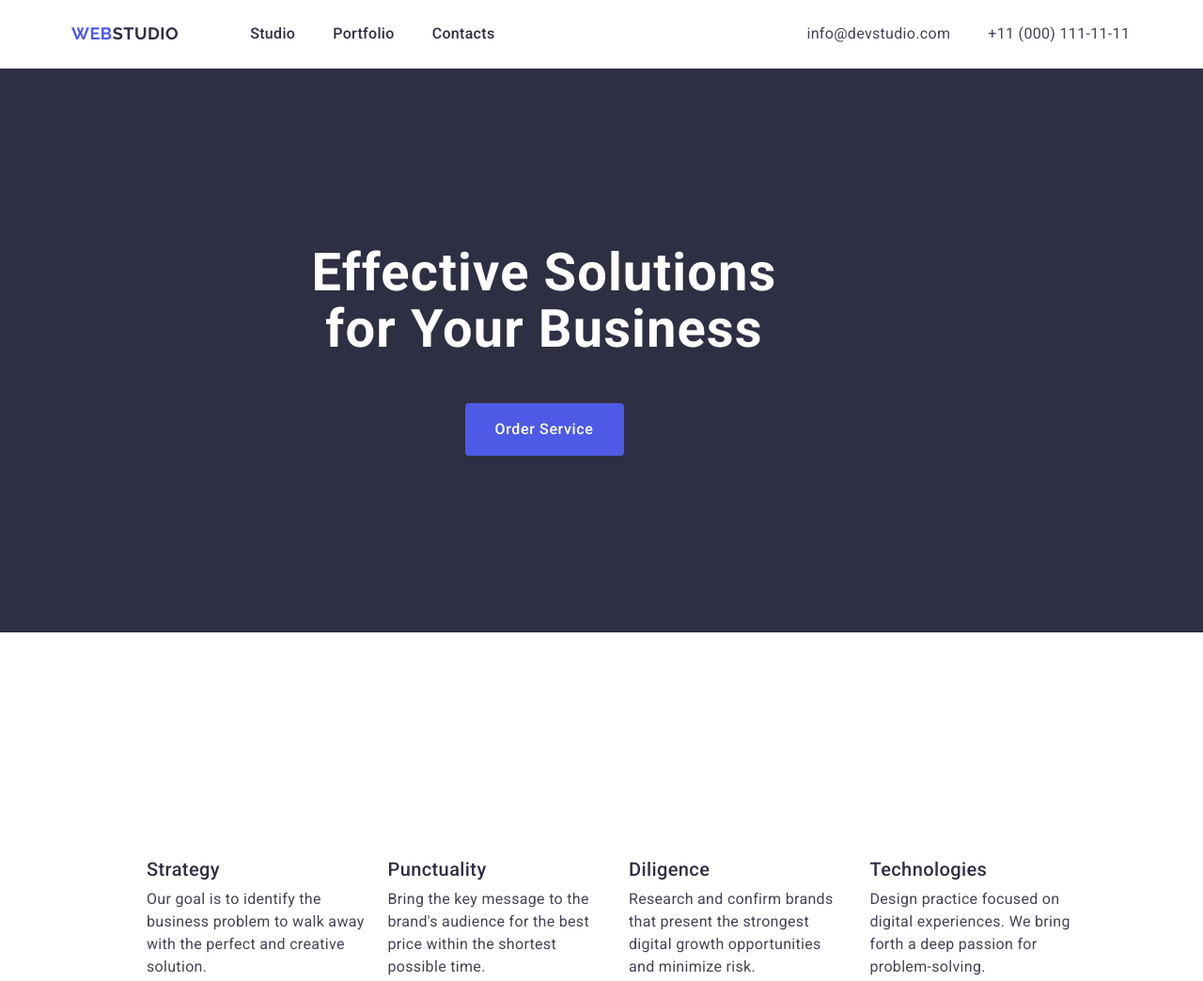
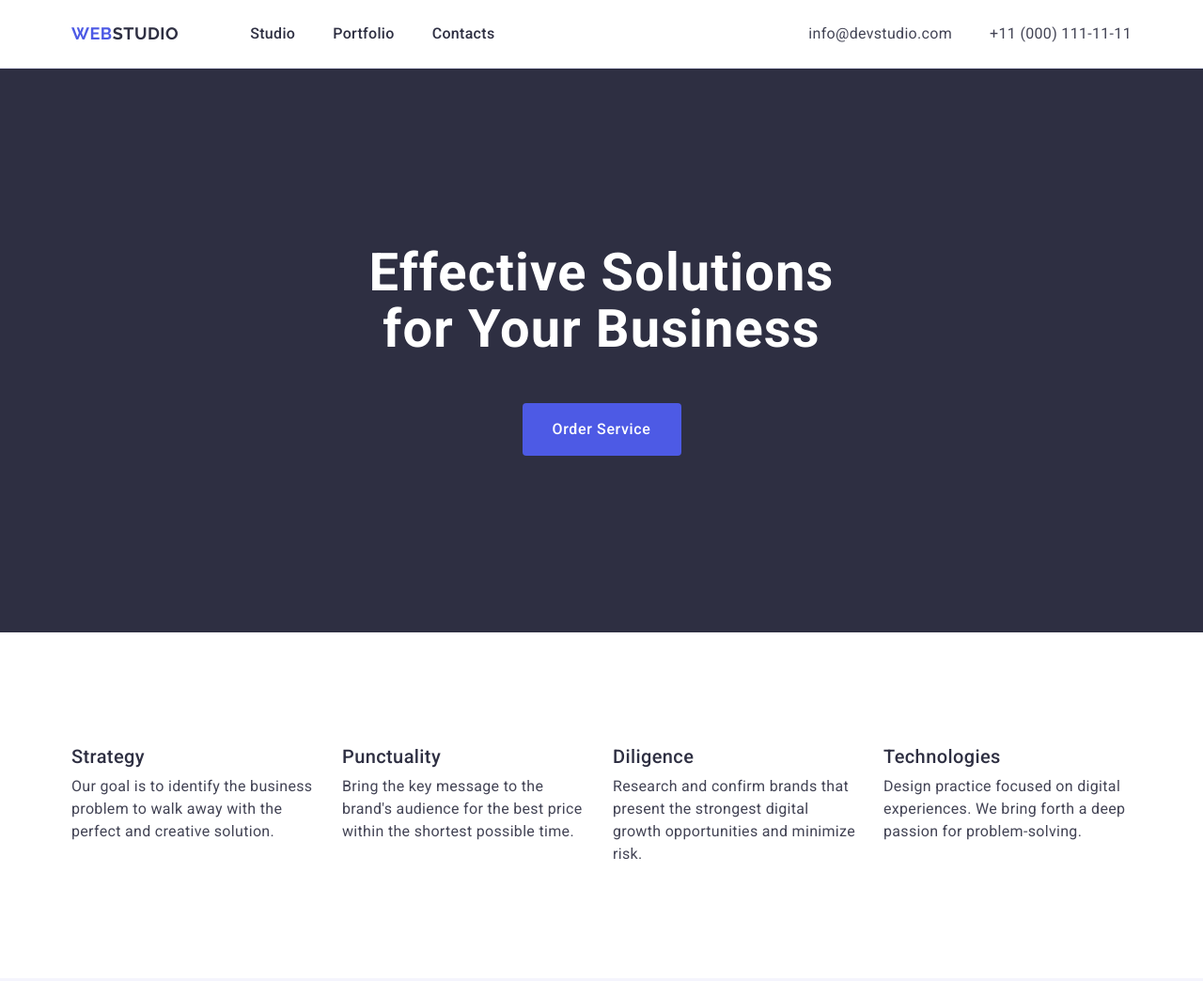
Before and after one commit to MutiDobro/goit-markup-hw-03, a plain HTML site: page index.html in a window 1280 px wide. Shown: the top 1044 px of the page at 94% size. Drawn offline with nearby package versions, Linux system fonts and the light colour scheme.

Commit message:
Update styles.css

```diff
--- a/css/styles.css
+++ b/css/styles.css
@@ -62,6 +62,8 @@ img {
 
 .container {
   width: 1158px;
+  padding: 0 15px 0 15px;
+  margin: 0 auto;
 }
 
 /* Header */
@@ -83,10 +85,8 @@ img {
   color: var(--black-color);
 }
 .header-container {
-  margin: 0 auto;
   display: flex;
   align-items: center;
-  padding: 0 15px 0 15px;
 }
 .header-list {
   display: flex;
@@ -112,7 +112,7 @@ img {
   color: var(--text-color);
 }
 .address {
-  margin-left: 332px;
+  margin-left: auto;
   font-size: 16px;
   font-style: normal;
   color: var(--text-color);
@@ -168,11 +168,8 @@ img {
   padding: 120px 0;
 }
 .our_ruls_list {
-  background-color: var(--white-color);
   display: flex;
   gap: 24px;
-  margin-top: 120px;
-  margin-left: 156px;
 }
 .our_ruls_list_li {
   width: calc((100% - 72px) / 4);
@@ -257,7 +254,6 @@ img {
   margin-bottom: 72px;
 }
 .our_prj_cards {
-  border-bottom: 1px solid #e7e9fc;
   width: calc((100% - 48px) / 3);
 }
 .our_app {
@@ -298,4 +294,5 @@ img {
 }
 .footer_text {
   color: var(--footer-text-color);
+  max-width: 264px;
 }
```
